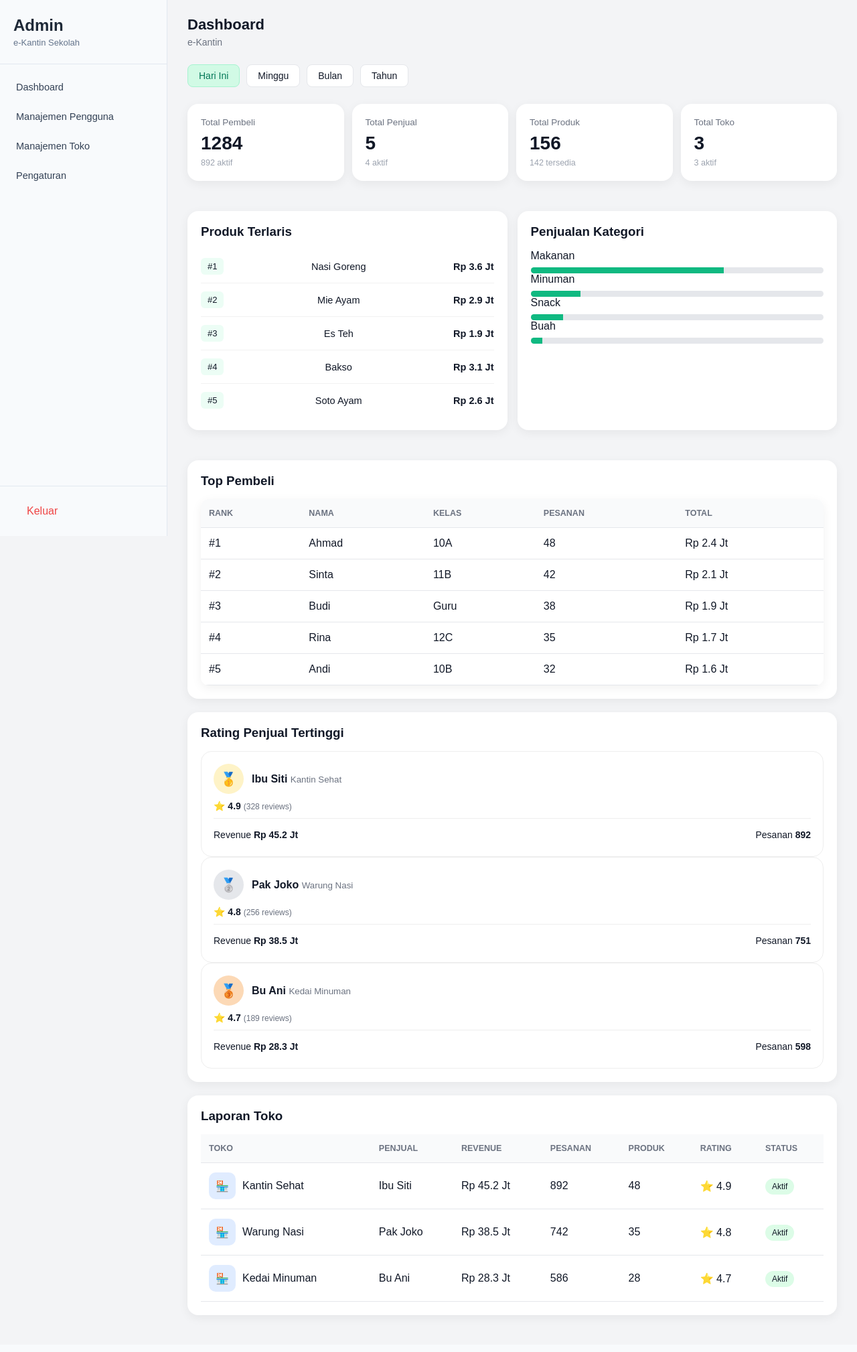
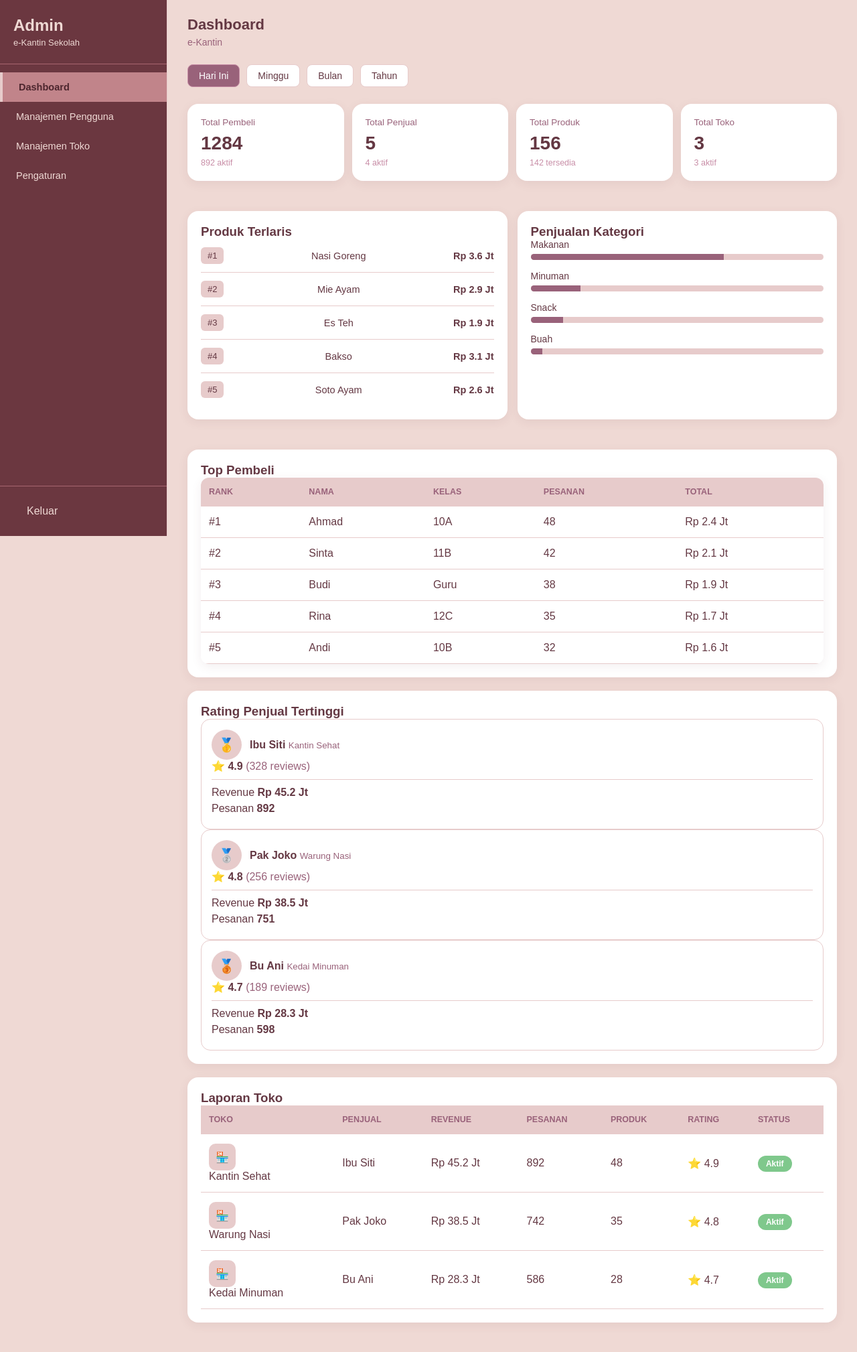
Before and after one commit to rania-n/e-kantin, a PHP site: page /admin/dashboard/dashboard.php in a window 1280 px wide. Shown: the whole page at 67% size. Before the commit the page ends 1968 px from the top, so only its background shows below. Run offline with PHP 8.4, Linux system fonts and the light colour scheme.

Commit message:
perbaikan warna admin

```diff
--- a/3. komponen/sidebaradmin.html
+++ b/3. komponen/sidebaradmin.html
@@ -14,8 +14,8 @@
     .sidebar {
       width: 250px;
       height: 100vh;
-      background: #f8fafc;
-      border-right: 1px solid #e2e8f0;
+      background: #6B3740;           /* Warna utama UNGU (deep mauve) */
+      border-right: 1px solid #E7CBCB;
       position: fixed;
       left: 0;
       top: 0;
@@ -27,17 +27,17 @@
 
     .logo {
       padding: 24px 20px;
-      border-bottom: 1px solid #e2e8f0;
+      border-bottom: 1px solid #A86670;
     }
 
     .logo h2 {
       font-size: 24px;
-      color: #1e2937;
+      color: #EFD9D4;                /* Lightest tone untuk teks cerah */
     }
 
     .logo p {
       font-size: 13px;
-      color: #64748b;
+      color: #EFD9D4;
       margin-top: 4px;
     }
 
@@ -50,38 +50,40 @@
       display: block;
       padding: 14px 24px;
       text-decoration: none;
-      color: #334155;
+      color: #EFD9D4;
       font-size: 14.5px;
       transition: all 0.2s;
     }
 
     .menu a:hover {
-      background: #f1f5f9;
+      background: #A86670;           /* Medium mauve untuk hover */
+      color: #fff;
     }
 
     .menu a.active {
-      background: #e0f2f1;
-      color: #10b981;
+      background: #C1848A;           /* Soft pink-mauve untuk active */
+      color: #4D262E;                /* Darkest tone untuk kontras teks */
       font-weight: 600;
-      border-left: 4px solid #10b981;
+      border-left: 4px solid #E7CBCB;
     }
 
     .logout {
       padding: 16px 20px;
-      border-top: 1px solid #e2e8f0;
+      border-top: 1px solid #A86670;
       margin-top: auto;
     }
 
     .logout a {
       display: block;
       padding: 12px 20px;
-      color: #ef4444;
+      color: #EFD9D4;
       text-decoration: none;
       transition: 0.2s;
     }
 
     .logout a:hover {
-      background: #fee2e2;
+      background: #A86670;
+      color: #fff;
       border-radius: 6px;
     }
   </style>
@@ -94,10 +96,10 @@
     </div>
 
     <div class="menu">
-      <a href="../../admin/dashboard/dashboard.php">Dashboard</a>
+      <a href="../../admin/dashboard/dashboard.php" class="active">Dashboard</a>
       <a href="../../admin/manajemenpengguna/user.php">Manajemen Pengguna</a>
       <a href="../../admin/manajementoko/toko.php">Manajemen Toko</a>
-      <a href="../../admin/pengaturan.php">Pengaturan</a>
+      <a href="#">Pengaturan</a>
     </div>
 
     <div class="logout">
--- a/4. autentifikasi/login.html
+++ b/4. autentifikasi/login.html
@@ -20,7 +20,7 @@ body{
   display:flex;
   justify-content:center;
   align-items:center;
-  background:linear-gradient(135deg,#ffcf91,#ff5e00);
+  background:linear-gradient(135deg,#E7CBCB,#643843);
   padding:clamp(16px, 4vw, 60px);
 }
 
@@ -40,6 +40,7 @@ h2{
   text-align:center;
   font-size:clamp(26px, 4vw, 42px);
   margin-bottom:10px;
+  color:#150c09;
 }
 
 .sub{
@@ -76,7 +77,7 @@ button{
   font-size:clamp(15px, 2vw, 22px);
   border:none;
   border-radius:clamp(9px, 1.5vw, 14px);
-  background:#d14d00;
+  background:#643843;
   color:white;
   cursor:pointer;
   font-weight:600;
--- a/4. autentifikasi/register.html
+++ b/4. autentifikasi/register.html
@@ -17,7 +17,7 @@
 
 body{
   min-height:100vh;
-  background:linear-gradient(135deg,#ffcf91,#ff5e00);
+  background:linear-gradient(135deg,#E7CBCB,#643843);
   display:flex;
   justify-content:center;
   align-items:center;
@@ -36,6 +36,7 @@ h2{
   text-align:center;
   font-size:clamp(24px, 4vw, 44px);
   margin-bottom:clamp(6px, 1vw, 14px);
+  color:#150c09;
 }
 
 .sub{
@@ -72,7 +73,7 @@ button{
   font-size:clamp(15px, 2vw, 22px);
   border:none;
   border-radius:clamp(8px, 1.5vw, 14px);
-  background:#d14d00;
+  background:#643843;
   color:white;
   cursor:pointer;
   font-weight:600;
--- a/admin/dashboard/dashboard.css
+++ b/admin/dashboard/dashboard.css
@@ -7,8 +7,8 @@
 
 body {
   font-family: Arial, sans-serif;
-  background: #f3f4f6;
-  color: #111827;
+  background: #EFD9D4;
+  color: #643843;
   min-height: 100vh;
   overflow-x: hidden;
 }
@@ -43,23 +43,23 @@ body {
 
 .header p {
   margin: 5px 0 0;
-  color: #6b7280;
+  color: #99627A;
   font-size: 14px;
 }
 
-/* ====================== BUTTON - MIRIP USER.CSS ====================== */
+/* ====================== BUTTON ====================== */
 .btn {
-  background: #10b981;
+  background: #99627A;
   color: white;
   padding: 10px 18px;
-  border-radius: 8px;           /* tidak terlalu bulat */
+  border-radius: 8px;
   text-decoration: none;
   font-size: 14px;
   transition: 0.2s;
 }
 
 .btn:hover {
-  background: #059669;
+  background: #C88EA7;
 }
 
 /* ====================== PERIOD SELECTOR ====================== */
@@ -76,7 +76,7 @@ input[type="radio"] {
 
 .period-selector label {
   padding: 8px 16px;
-  border: 1px solid #e5e7eb;
+  border: 1px solid #E7CBCB;
   border-radius: 8px;
   cursor: pointer;
   background: white;
@@ -85,16 +85,16 @@ input[type="radio"] {
 }
 
 .period-selector label:hover {
-  background: #f9fafb;
+  background: #E7CBCB;
 }
 
 #today:checked + label,
 #week:checked + label,
 #month:checked + label,
 #year:checked + label {
-  background: #d1fae5;
-  color: #047857;
-  border-color: #a7f3d0;
+  background: #99627A;
+  color: white;
+  border-color: #C88EA7;
 }
 
 /* ====================== CARD ====================== */
@@ -103,10 +103,10 @@ input[type="radio"] {
   padding: 20px;
   border-radius: 16px;
   margin-bottom: 20px;
-  box-shadow: 0 4px 15px rgba(0,0,0,0.06);
+  box-shadow: 0 4px 15px rgba(100, 56, 67, 0.08);
 }
 
-/* ====================== STATS (TOTAL) - DIUBAH ====================== */
+/* ====================== STATS ====================== */
 .stats {
   display: grid;
   grid-template-columns: repeat(4, 1fr);
@@ -121,7 +121,7 @@ input[type="radio"] {
 .stats h4 {
   margin: 0;
   font-size: 13.5px;
-  color: #6b7280;
+  color: #99627A;
   font-weight: 500;
 }
 
@@ -133,10 +133,10 @@ input[type="radio"] {
 
 .stats p {
   font-size: 12.5px;
-  color: #9ca3af;
+  color: #C88EA7;
 }
 
-/* ====================== PRODUK TERLARIS & PENJUALAN KATEGORI - DIUBAH ====================== */
+/* ====================== PRODUK TERLARIS & KATEGORI ====================== */
 .grid {
   display: grid;
   grid-template-columns: 1fr 1fr;
@@ -149,7 +149,7 @@ input[type="radio"] {
   justify-content: space-between;
   align-items: center;
   padding: 12px 0;
-  border-bottom: 1px solid #f1f1f1;
+  border-bottom: 1px solid #E7CBCB;
   font-size: 14.5px;
 }
 
@@ -158,33 +158,42 @@ input[type="radio"] {
 }
 
 .item span {
-  background: #ecfdf5;
+  background: #E7CBCB;
   padding: 5px 10px;
   border-radius: 6px;
   font-size: 13px;
   font-weight: 500;
 }
 
-/* Progress Bar untuk Penjualan Kategori */
+/* Progress Bar */
+.bar {
+  margin-bottom: 16px;
+}
+
+.bar p {
+  margin-bottom: 6px;
+  font-size: 14px;
+  color: #643843;
+}
+
 .progress {
-  background: #e5e7eb;
+  background: #E7CBCB;
   height: 9px;
   border-radius: 10px;
   overflow: hidden;
-  margin-top: 8px;
 }
 
 .progress div {
   height: 100%;
-  background: #10b981;
+  background: #99627A;
 }
 
-/* ====================== TOP PEMBELI - DIUBAH ====================== */
+/* ====================== TABLE & SELLER ====================== */
 .table-wrapper {
   width: 100%;
   overflow-x: auto;
   border-radius: 12px;
-  box-shadow: 0 4px 15px rgba(0,0,0,0.06);
+  box-shadow: 0 4px 15px rgba(100, 56, 67, 0.08);
 }
 
 table {
@@ -203,20 +212,19 @@ th, td {
 th {
   font-size: 12.5px;
   text-transform: uppercase;
-  color: #6b7280;
-  background: #f9fafb;
+  color: #99627A;
+  background: #E7CBCB;
   font-weight: 600;
 }
 
 tr {
-  border-bottom: 1px solid #e5e7eb;
+  border-bottom: 1px solid #E7CBCB;
 }
 
 tr:hover {
-  background: #f9fafb;
+  background: #E7CBCB;
 }
 
-/* SELLER */
 .seller-grid {
   display: grid;
   grid-template-columns: repeat(3, 1fr);
@@ -224,7 +232,7 @@ tr:hover {
 }
 
 .seller-card {
-  border: 1px solid #eee;
+  border: 1px solid #E7CBCB;
   padding: 15px;
   border-radius: 14px;
   background: white;
@@ -236,116 +244,24 @@ tr:hover {
 }
 
 .seller-card small {
-  color: #6b7280;
+  color: #99627A;
 }
 
 .seller-card p {
   margin: 6px 0;
 }
 
-/* BADGE */
+/* BADGE AKTIF — DIUBAH JADI HIJAU */
 .badge {
-  background: #dcfce7;
-  padding: 5px 10px;
+  background: #7fc88c;
+  color: white;
+  padding: 5px 12px;
   border-radius: 999px;
   font-size: 12px;
-}
-
-/* RESPONSIVE */
-@media(max-width:768px){
-  body {
-    padding: 10px;
-  }
-
-  .stats {
-    grid-template-columns: 1fr 1fr;
-  }
-
-  .grid {
-    grid-template-columns: 1fr;
-  }
-
-  .seller-grid {
-    grid-template-columns: 1fr;
-  }
-
-  .header {
-    flex-direction: column;
-    align-items: flex-start;
-    gap: 10px;
-  }
-}
-
-@media (max-width: 480px) {
-
-  .stats {
-    grid-template-columns: 1fr;
-  }
-
-  .grid {
-    grid-template-columns: 1fr;
-  }
-
-  .seller-grid {
-    grid-template-columns: 1fr;
-  }
-
-  .header {
-    flex-direction: column;
-    align-items: flex-start;
-    gap: 10px;
-  }
-
-  .btn {
-    width: 100%;
-    text-align: center;
-  }
-
-  .period-selector {
-    width: 100%;
-  }
-
-  .period-selector label {
-    flex: 1;
-    text-align: center;
-  }
-
-}
-
-@media (min-width: 1400px) {
-  .container {
-    max-width: 1400px;
-  }
-}
-
-* {
-  box-sizing: border-box;
-}
-
-.stats,
-.grid,
-.seller-grid {
-  width: 100%;
-}
-
-.table-wrapper {
-  width: 100%;
-  overflow-x: auto;
-}
-
-h3 {
-  margin: 0;
-  margin-bottom: 16px;
+  font-weight: 600;
 }
 
 /* SELLER CARD UPGRADE */
-.seller-card {
-  border: 1px solid #eee;
-  padding: 18px;
-  border-radius: 16px;
-  background: white;
-}
-
 .seller-header {
   display: flex;
   align-items: center;
@@ -362,40 +278,18 @@ h3 {
   font-size: 20px;
 }
 
-.gold { background: #fef3c7; }
-.silver { background: #e5e7eb; }
-.bronze { background: #fcd9b6; }
-
-.rating {
-  margin: 10px 0;
-  font-size: 14px;
-}
+.gold { background: #E7CBCB; color: #643843; }
+.silver { background: #E7CBCB; color: #643843; }
+.bronze { background: #E7CBCB; color: #643843; }
 
 .rating span {
-  color: #6b7280;
-  font-size: 12px;
-}
-
-.seller-info {
-  display: flex;
-  justify-content: space-between;
-  font-size: 14px;
-}
-
-table tr:first-child {
-  background: #f9fafb;
-}
-
-table td:first-child {
-  display: flex;
-  align-items: center;
-  gap: 10px;
+  color: #99627A;
 }
 
 .shop-icon {
   width: 40px;
   height: 40px;
-  background: #e0ecff;
+  background: #E7CBCB;
   border-radius: 10px;
   display: flex;
   align-items: center;
@@ -404,6 +298,25 @@ table td:first-child {
 
 hr {
   border: none;
-  border-top: 1px solid #eee;
+  border-top: 1px solid #E7CBCB;
   margin: 10px 0;
 }
+
+/* RESPONSIVE */
+@media(max-width:768px){
+  .stats { grid-template-columns: 1fr 1fr; }
+  .grid { grid-template-columns: 1fr; }
+  .seller-grid { grid-template-columns: 1fr; }
+}
+
+@media (max-width: 480px) {
+  .stats { grid-template-columns: 1fr; }
+  .grid { grid-template-columns: 1fr; }
+  .seller-grid { grid-template-columns: 1fr; }
+}
+
+@media (min-width: 1400px) {
+  .container {
+    max-width: 1400px;
+  }
+}
--- a/penjual/sidebarpenjual.html
+++ b/penjual/sidebarpenjual.html
@@ -12,7 +12,7 @@
 
     <!-- LOGO -->
     <div class="logo">
-      <h2>Admin</h2>
+      <h2>Penjual</h2>
       <p>e-Kantin Sekolah</p>
     </div>
 
```
Also changed, not shown: admin/manajemenpengguna/user.css (+26 -26 lines), admin/manajemenpengguna/userdetail.css (+16 -16 lines), admin/manajementoko/edittoko.css (+16 -16 lines), admin/manajementoko/toko.css (+26 -26 lines), admin/manajementoko/viewtoko.css (+25 -25 lines), pembeli/checkout.css (+24 -23 lines), pembeli/checkout.html (+5 -4 lines), pembeli/keranjang.css (+25 -35 lines), pembeli/style.css (+12 -12 lines).
